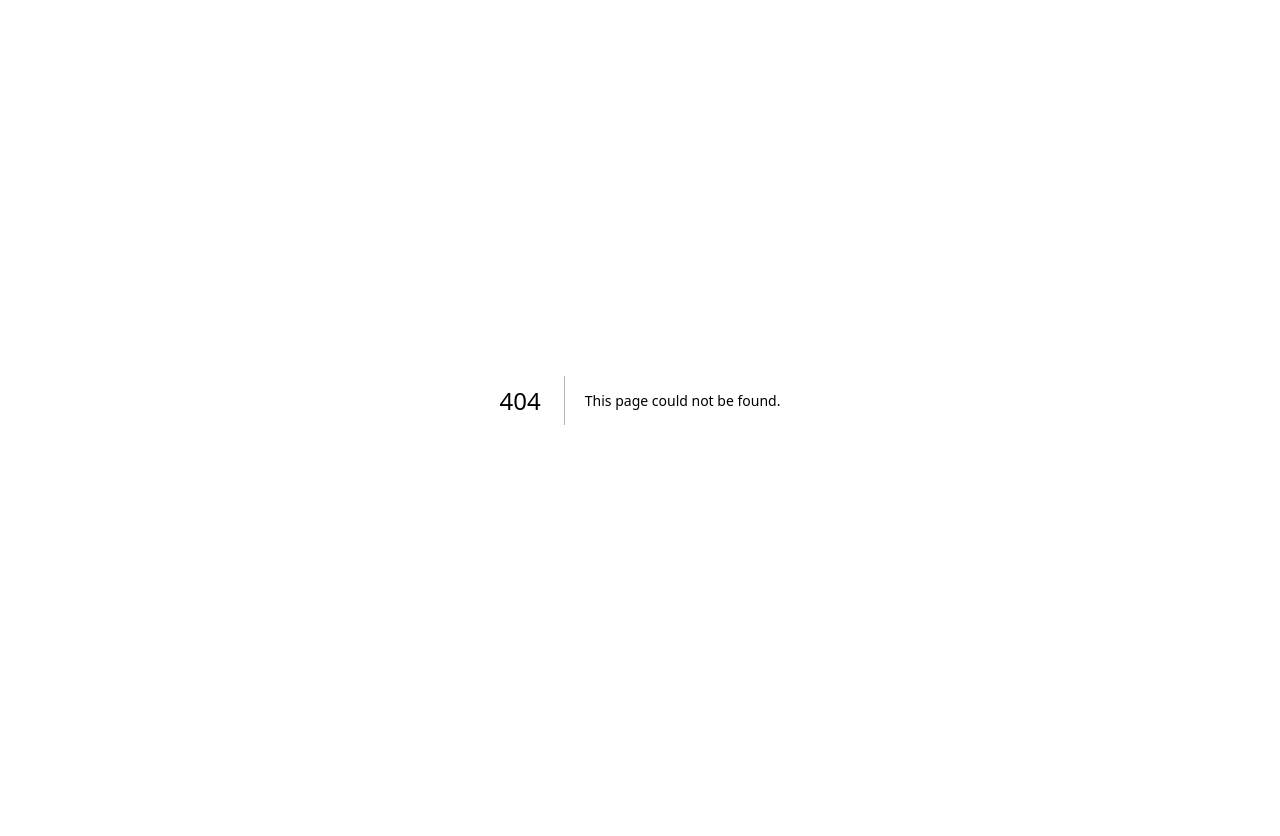
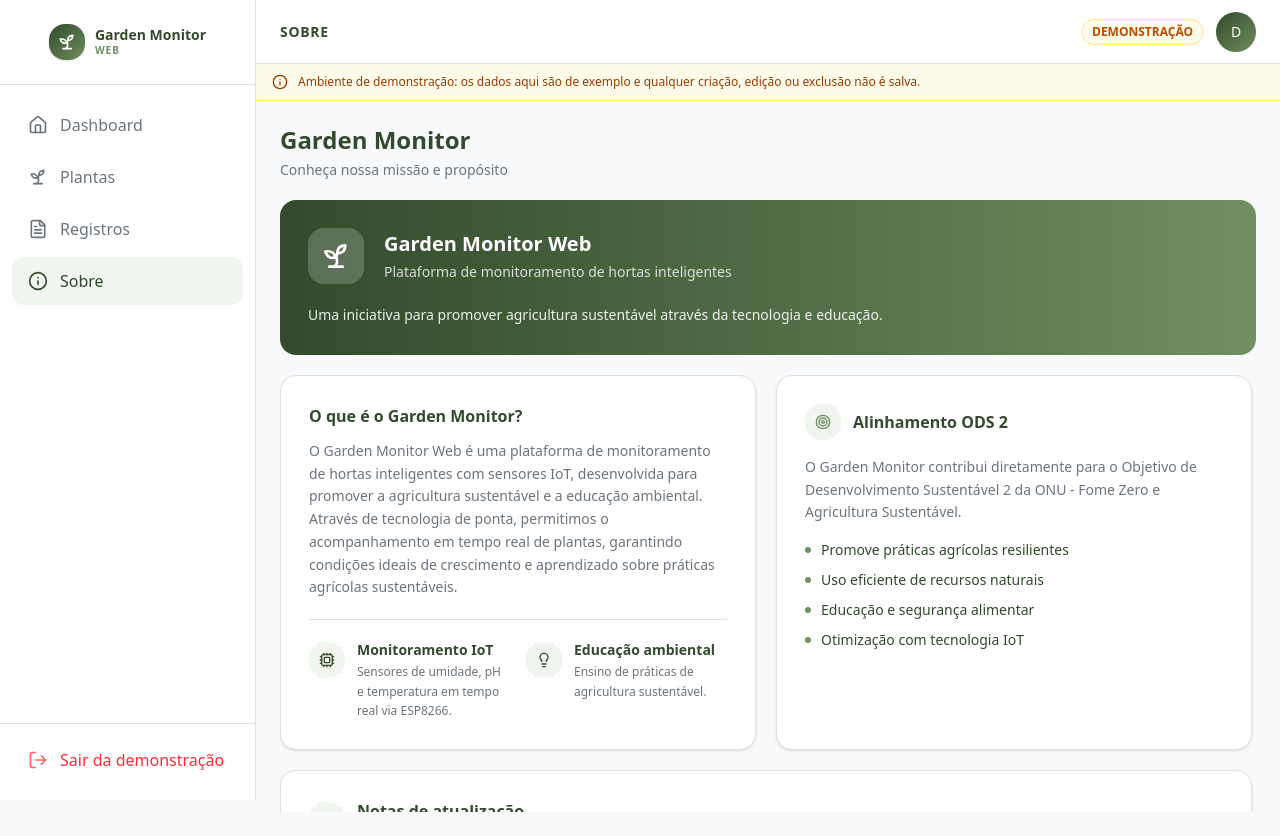
Before and after one commit to lucas-hochmann-rosa/garden-monitor-web, a Next.js app: page /demo/about in a window 1280 px wide. Before the commit this address had no page. Before the commit the page ends 800 px from the top, so only its background shows below. Built offline with nearby package versions, Linux system fonts and the light colour scheme; no server answers; the database is empty.

Commit message:
feat: wire public demo route tree

```diff
--- /dev/null
+++ b/src/app/demo/about/page.tsx
@@ -0,0 +1,6 @@
+import { AboutPanel } from '@/modules/about/components/AboutPanel';
+
+// Página /demo/about: conteúdo estático, igual ao do admin.
+export default function DemoAboutPage() {
+  return <AboutPanel />;
+}
--- /dev/null
+++ b/src/app/demo/dashboard/page.tsx
@@ -0,0 +1,18 @@
+import { DashboardPanel } from '@/modules/dashboard/components/DashboardPanel';
+import type { DashboardSummary } from '@/modules/dashboard/types/dashboard.types';
+
+// Página /demo/dashboard: não busca nada no servidor - o DemoProvider (montado no
+// layout pai) já entregou os dados de exemplo ao DashboardPanel via contexto. As
+// props abaixo existem só para satisfazer a assinatura do componente e nunca chegam
+// a ser exibidas (o componente prioriza o contexto de demonstração quando presente).
+const EMPTY_SUMMARY: DashboardSummary = {
+  alerts: [],
+  averageSoilMoisture: null,
+  lastReadingAt: null,
+  monitoredPlantsCount: 0,
+  climate: { temperature: null, airHumidity: null, recordedAt: null },
+};
+
+export default function DemoDashboardPage() {
+  return <DashboardPanel plants={[]} summary={EMPTY_SUMMARY} />;
+}
--- /dev/null
+++ b/src/app/demo/layout.tsx
@@ -0,0 +1,32 @@
+import type { ReactNode } from 'react';
+import { getLatestClimate, listExamplePlants } from '@/modules/plants/server/plants.service';
+import { listExampleRecords } from '@/modules/records/server/records.service';
+import { summarizePlants } from '@/modules/dashboard/server/dashboard.service';
+import { AppShell } from '@/shared/components/layout/AppShell';
+import { DemoProvider } from '@/shared/demo/DemoProvider';
+
+// Sempre renderizado sob demanda (nunca estático): os dados de exemplo vêm do
+// banco a cada acesso, e a página não pode ser pré-gerada em build sem um banco
+// disponível naquele momento.
+export const dynamic = 'force-dynamic';
+
+// Layout da demonstração pública (/demo/*): busca as plantas/registros de EXEMPLO
+// uma única vez no servidor e entrega esse estado inicial ao DemoProvider, que passa
+// a ser a fonte da verdade no client daí em diante (nenhuma sessão é exigida aqui -
+// ver middleware.ts, que deixa toda a árvore /demo pública).
+export default async function DemoLayout({ children }: { children: ReactNode }) {
+  const [plants, records, climate] = await Promise.all([
+    listExamplePlants(),
+    listExampleRecords(),
+    getLatestClimate(),
+  ]);
+  const summary = summarizePlants(plants, climate);
+
+  return (
+    <DemoProvider initialPlants={plants} initialRecords={records} climate={climate}>
+      <AppShell mode="demo" alerts={summary.alerts}>
+        {children}
+      </AppShell>
+    </DemoProvider>
+  );
+}
--- /dev/null
+++ b/src/app/demo/page.tsx
@@ -0,0 +1,6 @@
+import { redirect } from 'next/navigation';
+
+// A raiz de /demo não renderiza nada por si só - encaminha para o dashboard.
+export default function DemoRootPage() {
+  redirect('/demo/dashboard');
+}
--- /dev/null
+++ b/src/app/demo/plants/page.tsx
@@ -0,0 +1,7 @@
+import { PlantsPanel } from '@/modules/plants/components/PlantsPanel';
+
+// Página /demo/plants: dados vêm do DemoProvider (contexto), não daqui - ver
+// src/app/demo/dashboard/page.tsx para a explicação completa do padrão.
+export default function DemoPlantsPage() {
+  return <PlantsPanel plants={[]} />;
+}
--- /dev/null
+++ b/src/app/demo/records/page.tsx
@@ -0,0 +1,7 @@
+import { RecordsPanel } from '@/modules/records/components/RecordsPanel';
+
+// Página /demo/records: dados vêm do DemoProvider (contexto), não daqui - ver
+// src/app/demo/dashboard/page.tsx para a explicação completa do padrão.
+export default function DemoRecordsPage() {
+  return <RecordsPanel records={[]} />;
+}
```
